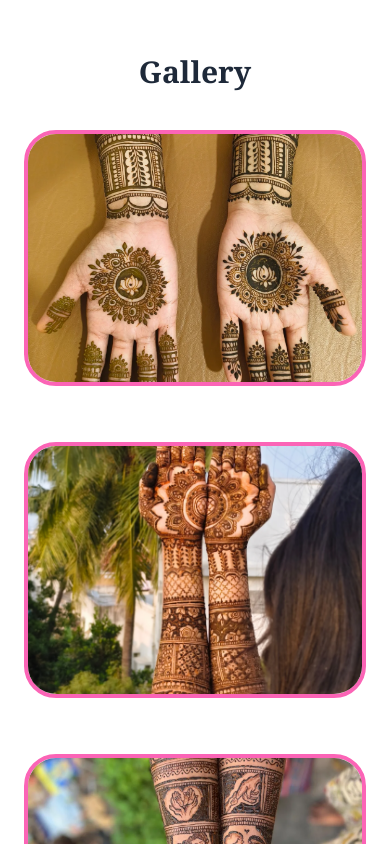
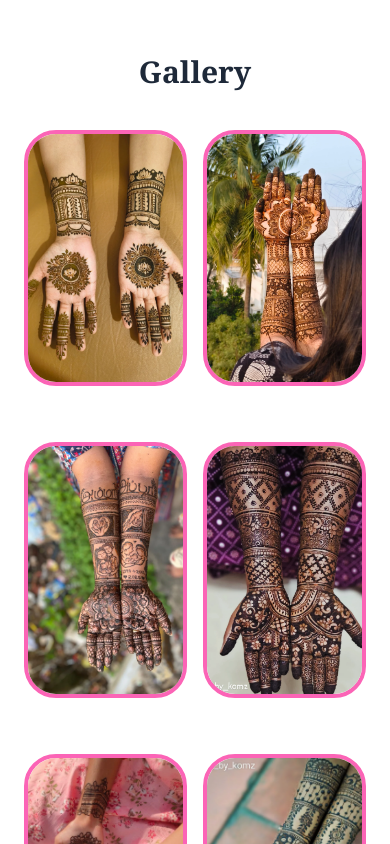
Before and after one commit to Karthik-0756/Mehendhi, a React (Vite) app: page / in a window 390 px wide. Shown: the part 2240-3084 px from the top of the page. Built offline with nearby package versions, Linux system fonts and the light colour scheme.

Commit message:
galaryu grid change

```diff
--- a/src/MehndiLandingPage.jsx
+++ b/src/MehndiLandingPage.jsx
@@ -249,7 +249,7 @@
             {/* Galary */}
             <section id='galary' className="pt-20 px-6 lg:px-20 text-center">
                 <h2 className="text-3xl font-bold mb-10">Gallery</h2>
-                <div className="grid grid-cols-1  md:grid-cols-3  gap-4">
+                <div className="grid grid-cols-2  md:grid-cols-3  gap-4">
 
                     <img className='md:w-100 mb-10 md:h-80 w-full h-64 mr-0 md:mr-9 rounded-4xl border-4 object-cover border-pink-400 hover:shadow-2xl' src={img1} alt="" />
                     <img className='md:w-100 mb-10 md:h-80 w-full h-64 mr-0 md:mr-9 rounded-4xl border-4 object-cover border-pink-400 hover:shadow-2xl ' src={img2} alt="" />
```
